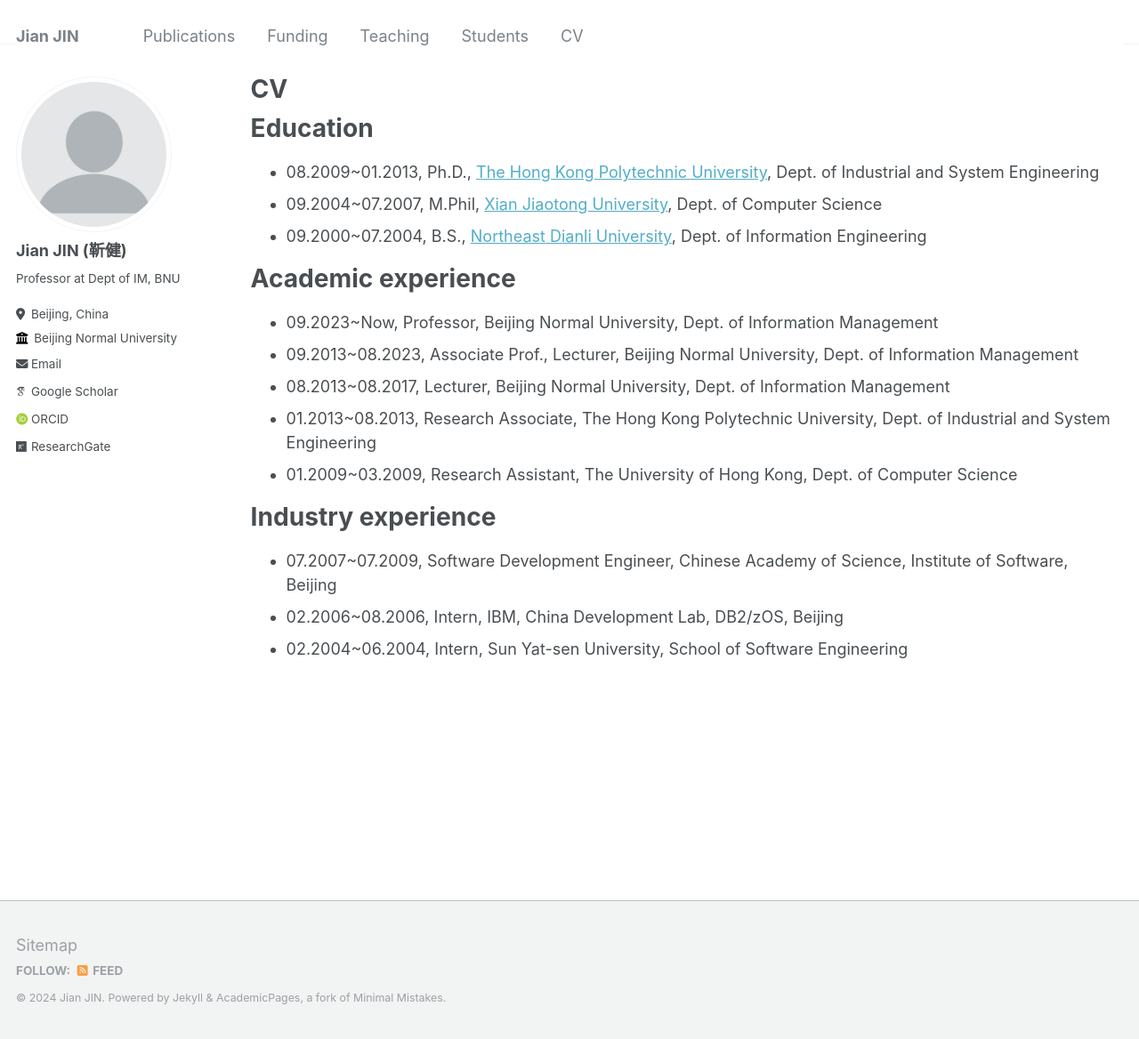
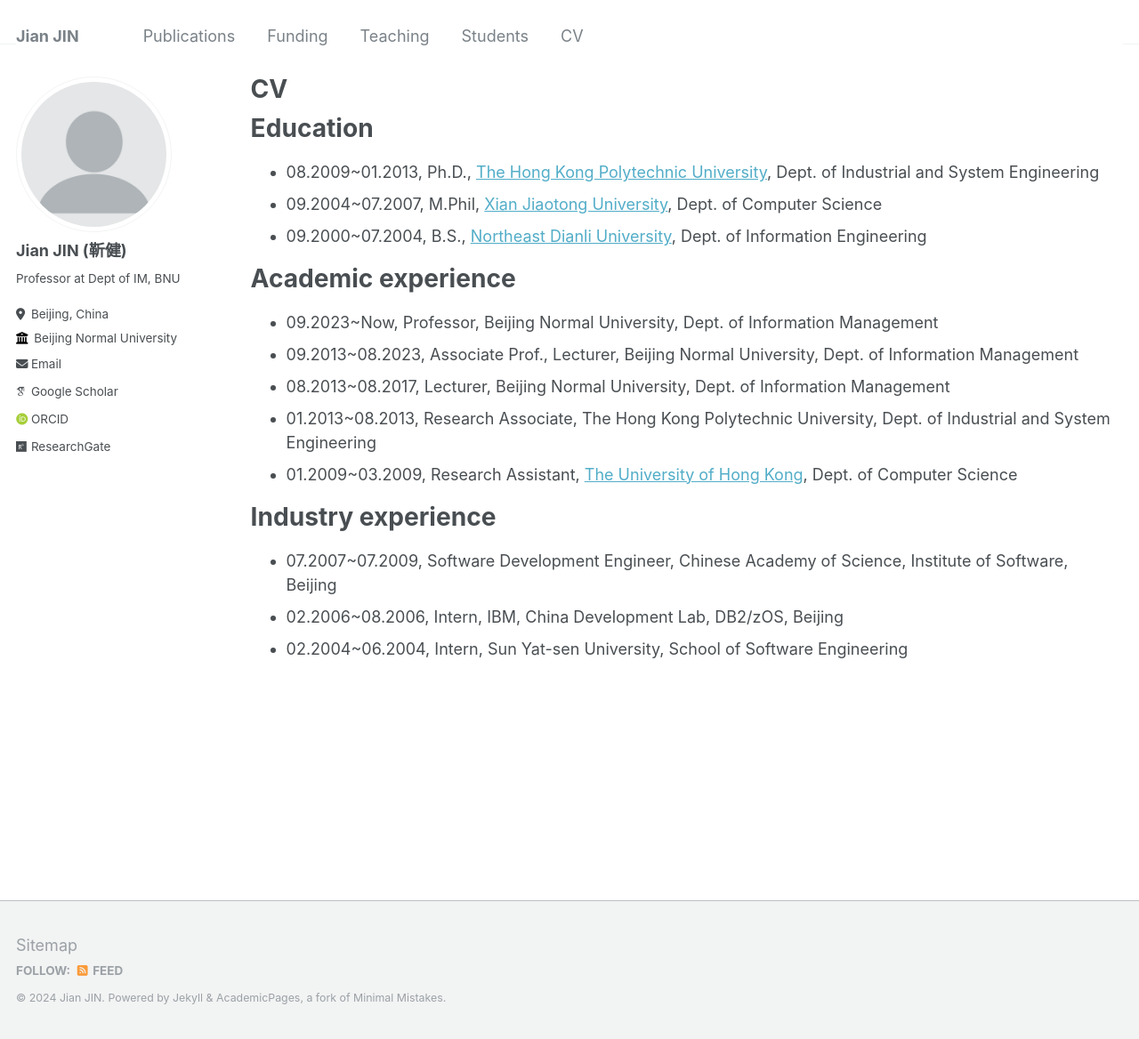
Before and after one commit to xjtujay/xjtujay.github.io, a Jekyll site: the page built from _pages/cv.md, in a window 1280 px wide and 1168 px high. Shown: the whole window at 89% size. Built offline with Jekyll 4.4.1, drawn with Linux system fonts in a browser that asks for light colours; some web fonts are replaced; part of the change alters nothing that is shown.

Commit message:
Update cv.md

```diff
--- a/_pages/cv.md
+++ b/_pages/cv.md
@@ -21,7 +21,7 @@ Academic experience
 * 09.2013~08.2023, Associate Prof., Lecturer, Beijing Normal University, Dept. of Information Management
 * 08.2013~08.2017, Lecturer, Beijing Normal University, Dept. of Information Management
 * 01.2013~08.2013, Research Associate, The Hong Kong Polytechnic University, Dept. of Industrial and System Engineering
-* 01.2009~03.2009, Research Assistant, The University of Hong Kong, Dept. of Computer Science
+* 01.2009~03.2009, Research Assistant, [The University of Hong Kong](https://www.cs.hku.hk/), Dept. of Computer Science
 
 Industry experience
 ======
```
